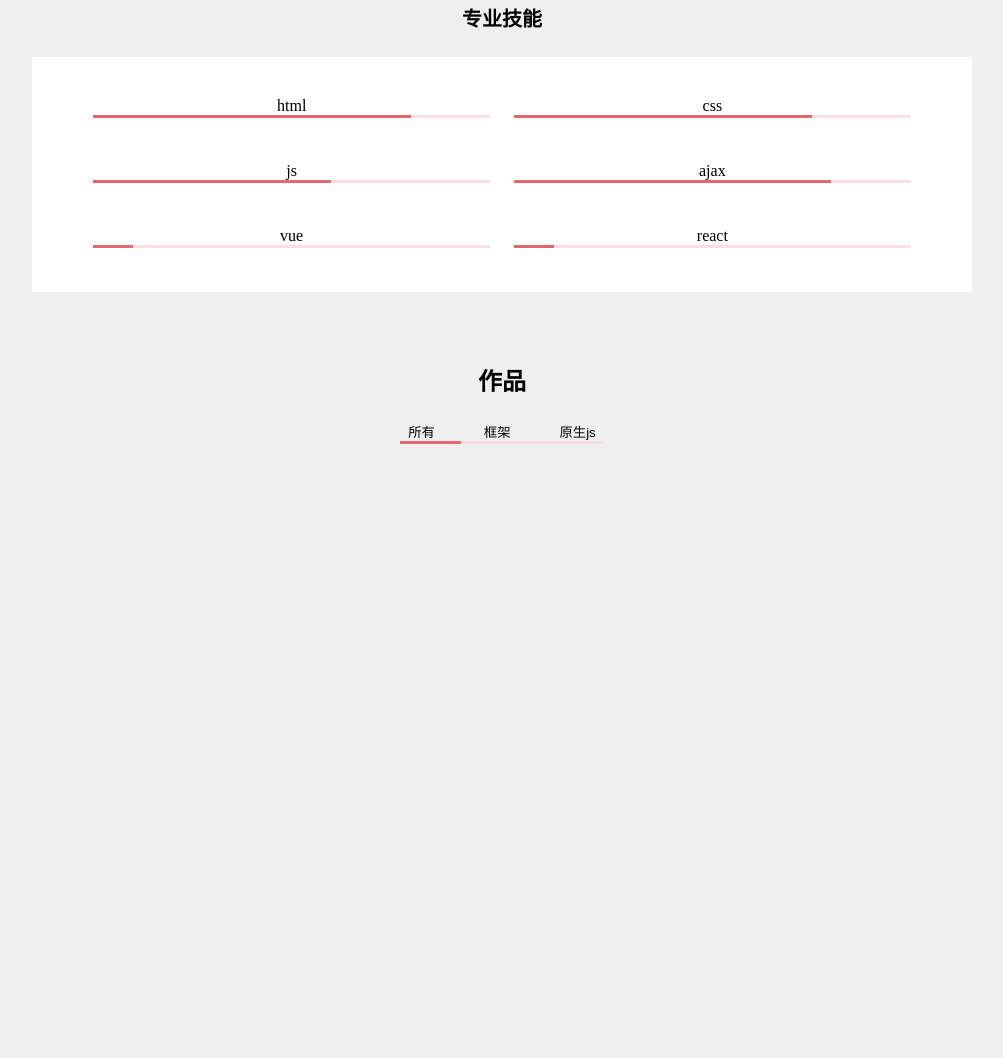
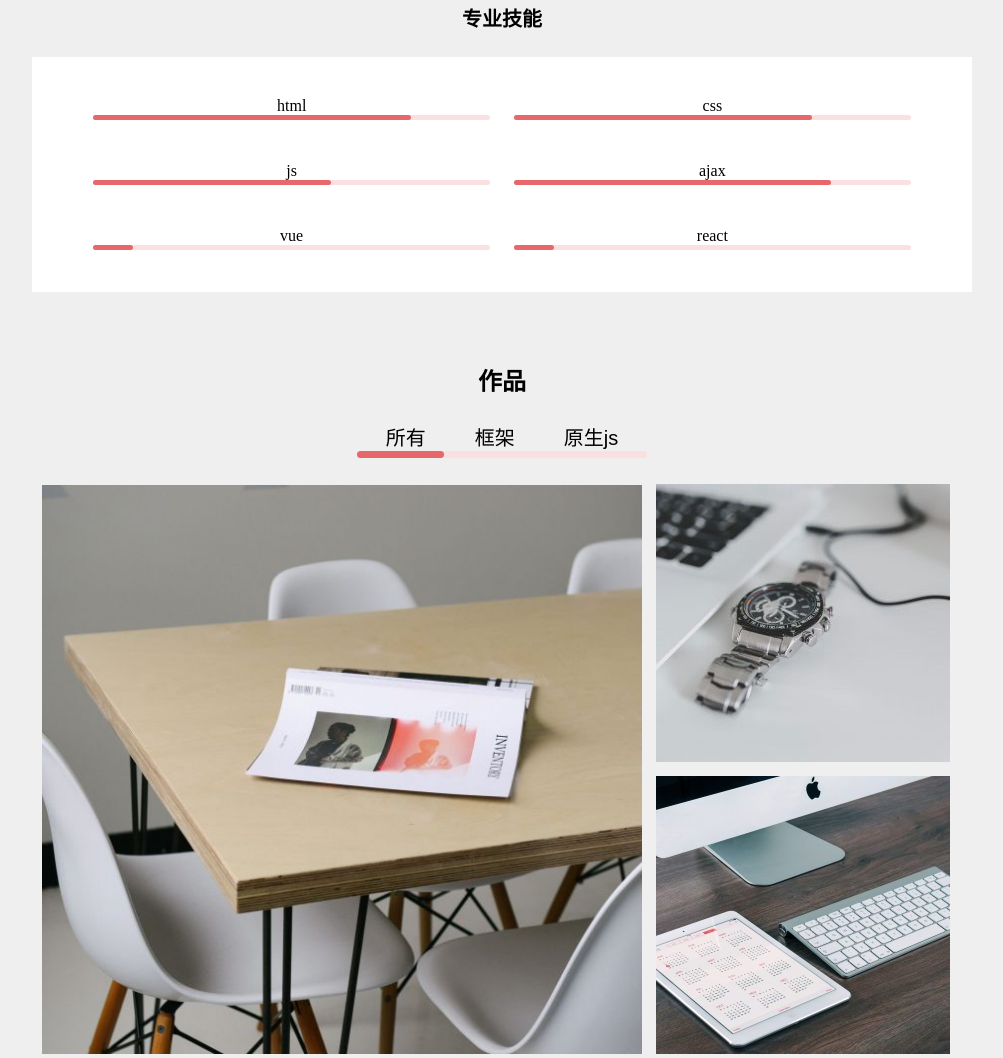
Before and after one commit to Johnsean/demo_prac, a plain HTML site: page resume/index.html in a window 1280 px wide. Shown: the part 912-1970 px from the top of the page, without its empty margins (138-1141 px from the left). Before the commit the page ends 1356 px from the top, so only its background shows below. Drawn offline with Linux system fonts and the light colour scheme; a script that the page names is missing.

Commit message:
endCssLitter

```diff
--- a/resume/css/style.css
+++ b/resume/css/style.css
@@ -225,7 +225,7 @@ section.skills div.photo span div.progress {
 section.skills div.photo span div.progress .pros {
     background: #E8676B;
     width: 80%;
-    height: 3px;
+    height: 5px;
 }
 
 section.skills div.photo span:nth-child(2) div.pros {
@@ -246,8 +246,9 @@ section.skills div.photo span:nth-child(6) div.pros {
 
 /* works */
 section.works {
+    position: relative;
     margin: 70px auto 0;
-    width: 910px;
+    width: 940px;
     text-align: center;
 }
 
@@ -256,7 +257,7 @@ section.works h2 {
 }
 
 section.works nav {
-    width: 204px;
+    width: 290px;
     margin: 0 auto;
 }
 
@@ -266,6 +267,7 @@ section.works nav button {
     border: 0;
     cursor: pointer;
     outline: 0;
+    font-size: 20px;
 }
 
 section.works nav button:first-child {
@@ -274,20 +276,49 @@ section.works nav button:first-child {
 
 .progress {
     background: #FBE0E1;
+    border-radius: 5px;
 }
 
 .pros {
     background: #E8676B;
     width: 30%;
-    height: 3px;
+    height: 7px;
+    border-radius: 5px;
 }
 
 .prosac1 {
-    margin-left: 69px;
-    width: 24%;
+    margin-left: 88px;
+    width: 36%;
 }
 
 .prosac2 {
-    margin-left: 142px;
-    width: 39%;
+    margin-left: 202px;
+    width: 30%;
 }
+
+div.jobsL {
+    margin-top: 30px;
+    height: 570px;
+}
+
+div.jobsL div.big {
+    position: absolute;
+    left: 0;
+    bottom: 0;
+    width: 600px;
+    padding: 0 10px;
+}
+
+div.jobsL div.small {
+    position: absolute;
+    right: 0;
+    bottom: 0;
+    padding: 0 22px;
+
+}
+
+div.jobsL div.smallT {
+    margin-bottom: 10px;
+}
+
+div.jobsL div.smallB {}
--- a/resume/index.html
+++ b/resume/index.html
@@ -131,21 +131,31 @@
         <h2>作品</h2>
         <nav>
             <div class="jobs">
-            <button class="jobs1">所有</button>
-            <button class="jobs1">框架</button>
-            <button class="jobs1">原生js</button>
+                <button class="jobs1" id="jobs1">所有</button>
+                <button class="jobs2" id="jobs2">框架</button>
+                <button class="jobs3" id="jobs3">原生js</button>
             </div>
-             <div class="progress">
-                 <div class="pros"></div>
-             </div>
-             <script>
-             progress
-             </script>
+            <div class="progress">
+                <div class="pros" id="bar"></div>
+            </div>
         </nav>
-        <div class="jobs">
-            <div class="big"></div>
-            <div class="small"></div>
-            <div class="small"></div>
+        <script>
+            jobs1.onclick = function () {
+                bar.className = 'pros'
+            }
+            jobs2.onclick = function () {
+                bar.className = 'pros prosac1'
+            }
+            jobs3.onclick = function () {
+                bar.className = 'pros prosac2'
+            }
+        </script>
+        <div class="jobsL">
+            <div class="big"><img src="images/job1.jpg" width="600px"></div>
+            <div class="small">
+                <div class="smallT"><img src="images/job2.jpg"></div>
+                <div class="smallB"><img src="images/job3.jpg"></div>
+            </div>
         </div>
     </section>
 </body>
```
Also changed, not shown: resume/images/job1.jpg (added), resume/images/job2.jpg (added), resume/images/job3.jpg (added), 1 other file.
